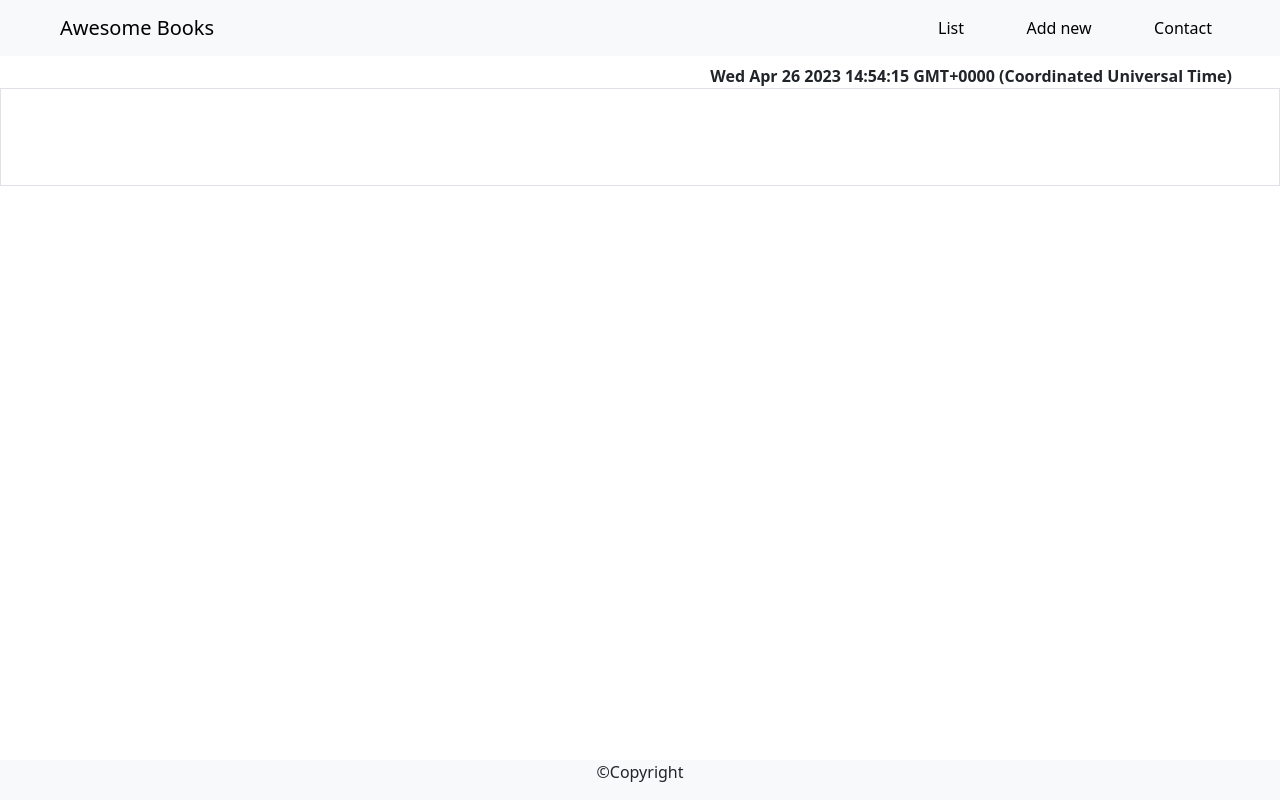
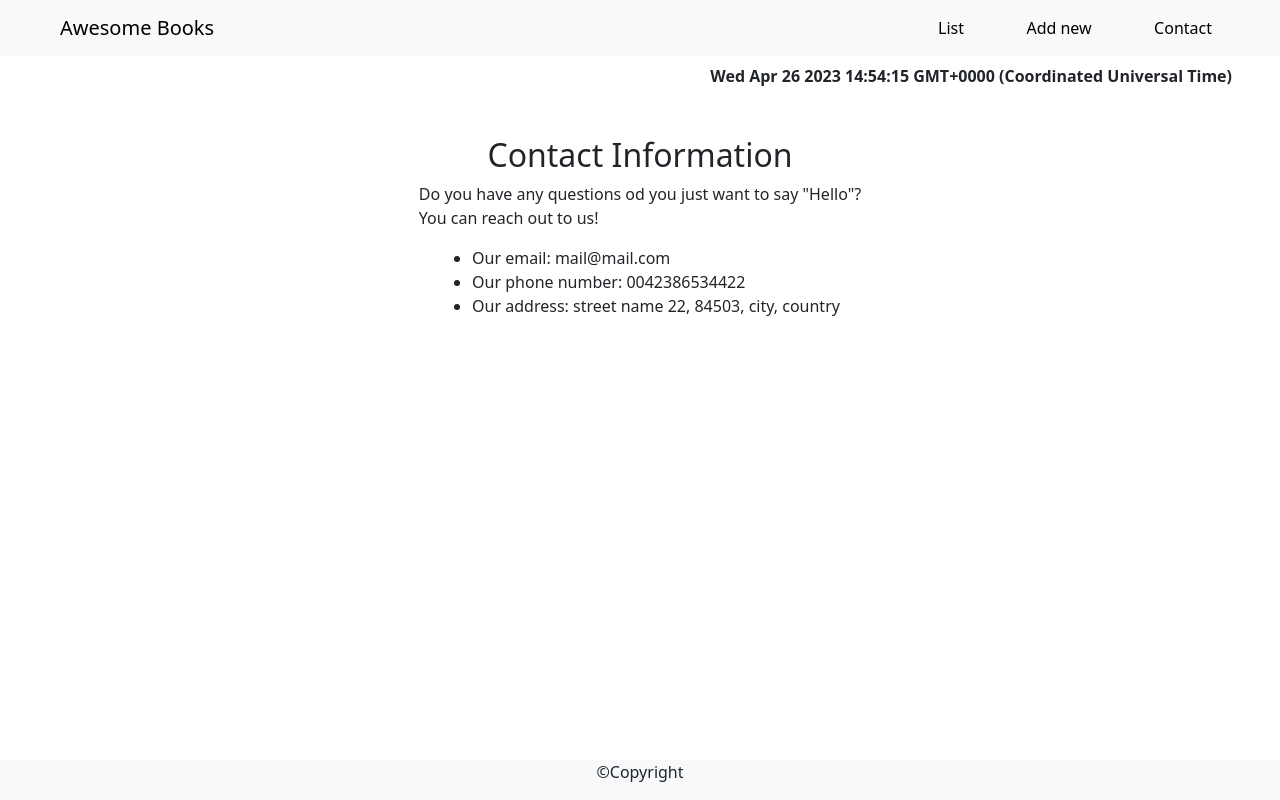
Before and after one commit to andrianarivo/awesome_books, a website: page index.html in a window 1280 px wide. Both pictures are taken after a click on the link "Contact". Drawn offline with nearby package versions, Linux system fonts and the light colour scheme.

Commit message:
Add remove functionality and conatct section

```diff
--- a/index.html
+++ b/index.html
@@ -40,7 +40,7 @@
       class="fw-bold text-right w-100 d-flex justify-content-end pe-5 pt-2"
     ></time>
     <!-- Main -->
-    <main class="border py-5"></main>
+    <main class="py-5"></main>
 
     <!-- Footer -->
     <footer
--- a/js/spa.js
+++ b/js/spa.js
@@ -70,6 +70,19 @@ navLinks.forEach((navLink) => {
         </div>`;
         booksContainer = document.querySelector('.books');
         booksContainer.innerHTML = bookStore.render();
+
+        // REMOVE A BOOK
+        document.addEventListener('click', (e) => {
+        if (e.target.classList.contains('remove-btn')) {
+            bookStore.remove(e.target.id);
+            bookStore.saveData();
+            booksContainer.innerHTML = bookStore.render();
+            if (bookStore.empty()) {
+            booksContainer.classList.remove('border');
+            }
+        }
+        });
+
         break;
       case 'add-new':
         mainContainer.innerHTML = `
@@ -125,20 +138,22 @@ navLinks.forEach((navLink) => {
           authorInput.value = '';
         });
         break;
+        case 'contact':
+        mainContainer.innerHTML = `
+        <section class="d-flex flex-column justify-content-center align-items-center">
+            <h2 class='text-center'>Contact Information</h2>
+            <p>
+                Do you have any questions od you just want to say "Hello"?<br>
+                You can reach out to us!
+            </p>
+            <ul>
+                <li>Our email: mail@mail.com</li>
+                <li>Our phone number: 0042386534422</li>
+                <li>Our address: street name 22, 84503, city, country</li>
+            </ul>
+        </section>
+        `;
+        break;
     }
   });
 });
-
-// REMOVE A BOOK
-// document.addEventListener('click', (e) => {
-//   if (e.target.classList.contains('remove-btn')) {
-//     bookStore.remove(e.target.id);
-//     bookStore.saveData();
-//     booksContainer.innerHTML = bookStore.render();
-//     if (bookStore.empty()) {
-//       booksContainer.classList.remove('border');
-//     }
-//   }
-// });
-/*<!-- Book Collection -->
-    <hr class="w-25 mx-auto" />*/
```
